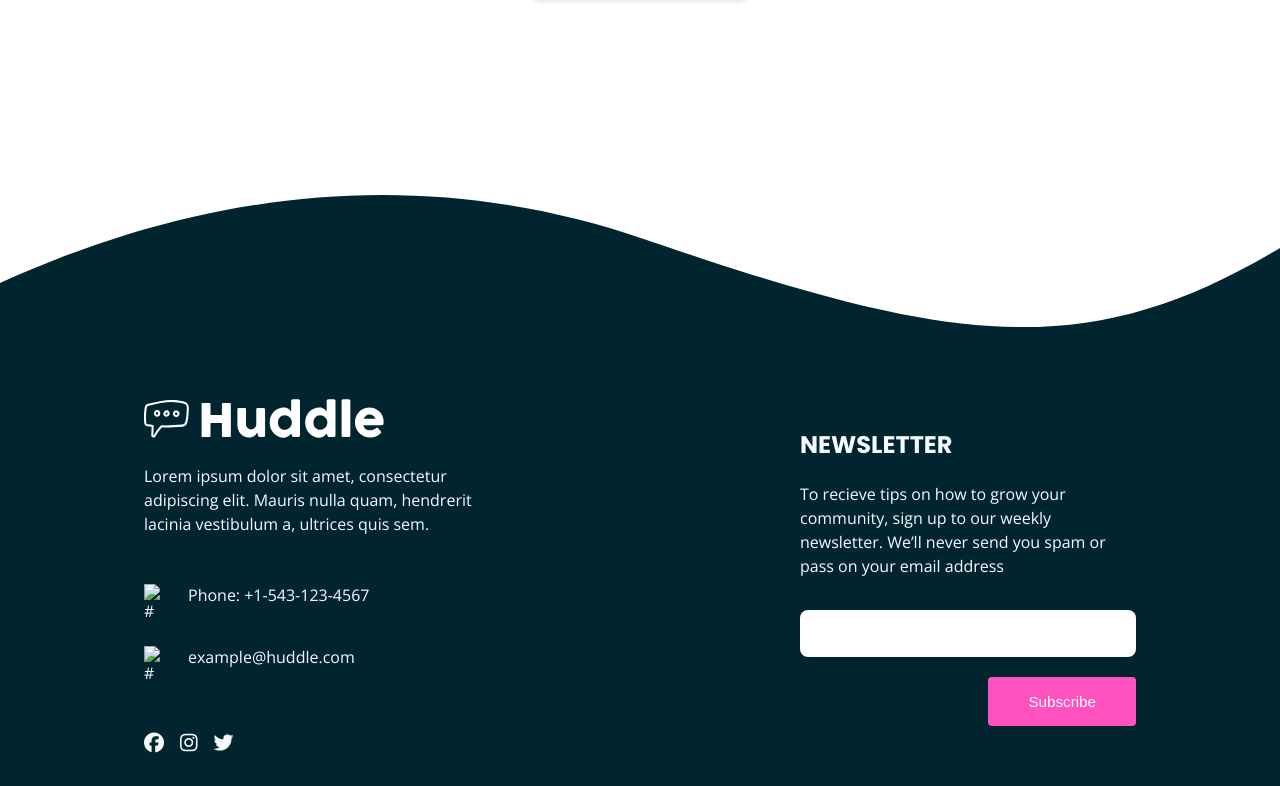
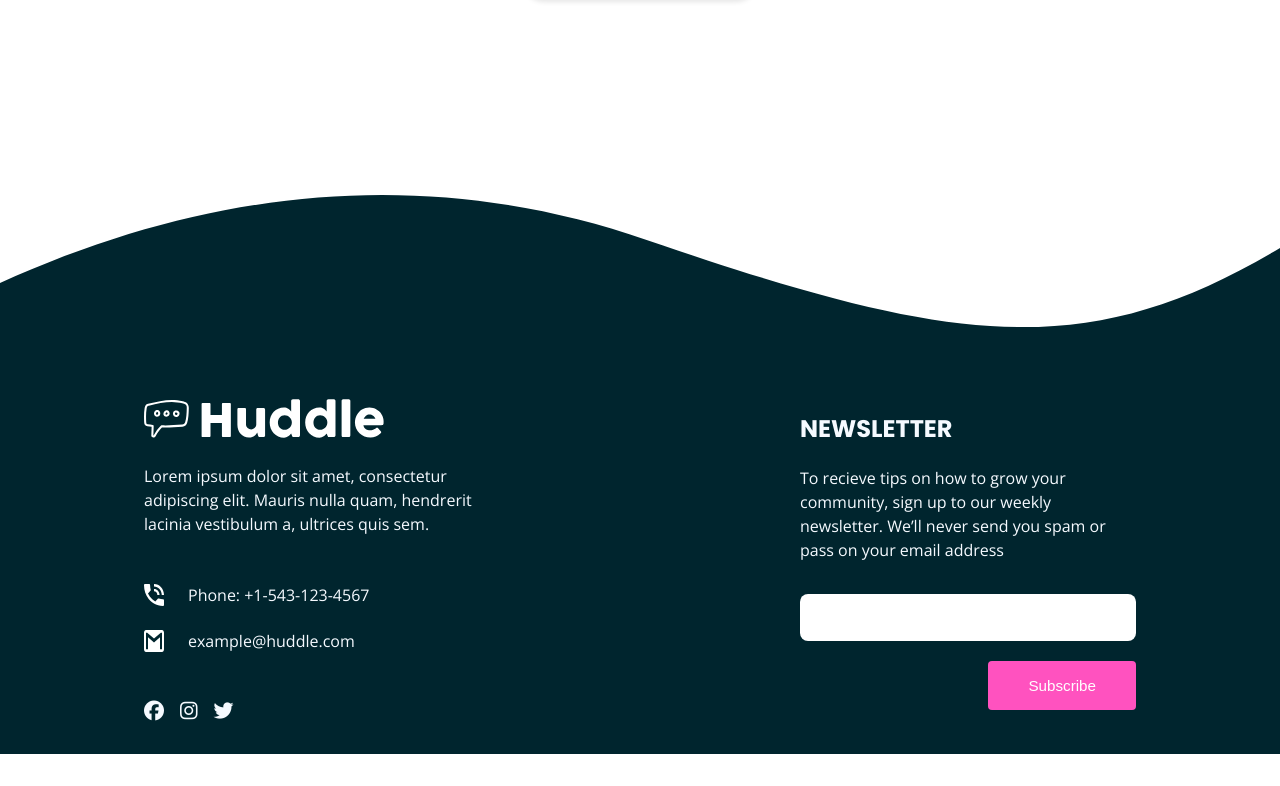
Before and after one commit to Ibrahim-003/juniorProject__1, a plain HTML site: page index.html in a window 1280 px wide. Shown: the part 3975-4761 px from the top of the page. After the commit the page ends 4729 px from the top, so only its background shows below. Drawn offline with nearby package versions, Linux system fonts and the light colour scheme; the site is published under a folder, as on GitHub Pages, so addresses that start at the root find nothing.

Commit message:
update index.html

```diff
--- a/index.html
+++ b/index.html
@@ -93,7 +93,8 @@
                     </div>
                     <div class="text-content">
                         <h2>Your Users</h2>
-                        <p>It takes no time at all to integrate Huddle with your app's authentication solution. This means,
+                        <p>It takes no time at all to integrate Huddle with your app's authentication solution. This
+                            means,
                             once signed in to your app, your users can start chatting immediately.</p>
                     </div>
                 </div>
@@ -136,8 +137,8 @@
                     vestibulum a, ultrices quis sem.</p>
                 <div class="contact">
                     <ul>
-                        <li> <img src="/images/icon-phone.svg" alt="#" class="phone"> Phone: +1-543-123-4567</li>
-                        <li> <img src="/images/icon-email.svg" alt="#" class="email"> example@huddle.com</li>
+                        <li> <img src="./images/icon-phone.svg" alt="#" class="phone"> Phone: +1-543-123-4567</li>
+                        <li> <img src="./images/icon-email.svg" alt="#" class="email"> example@huddle.com</li>
                     </ul>
                 </div>
                 <div class="social-media">
```
Lines whose indentation alone changed are shown as unchanged.
